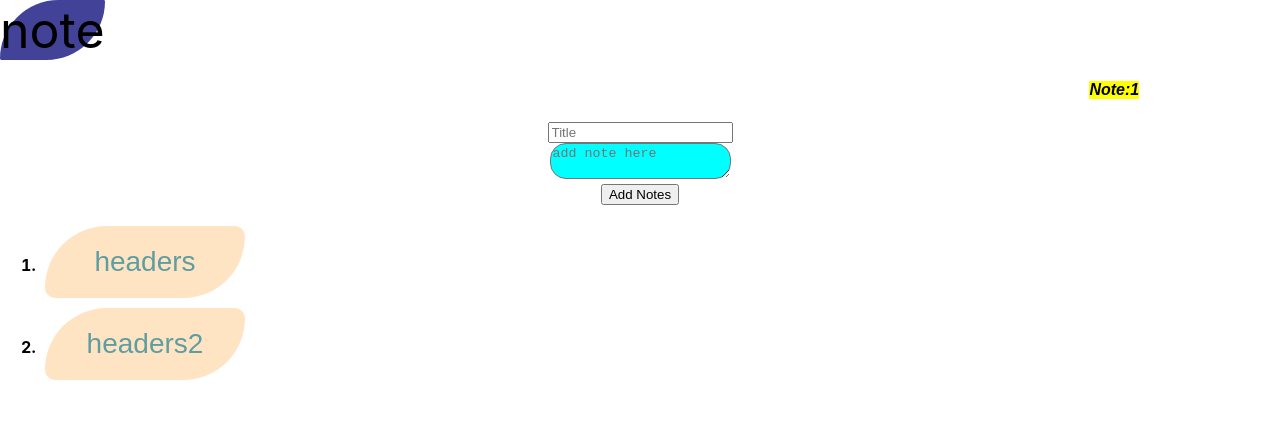
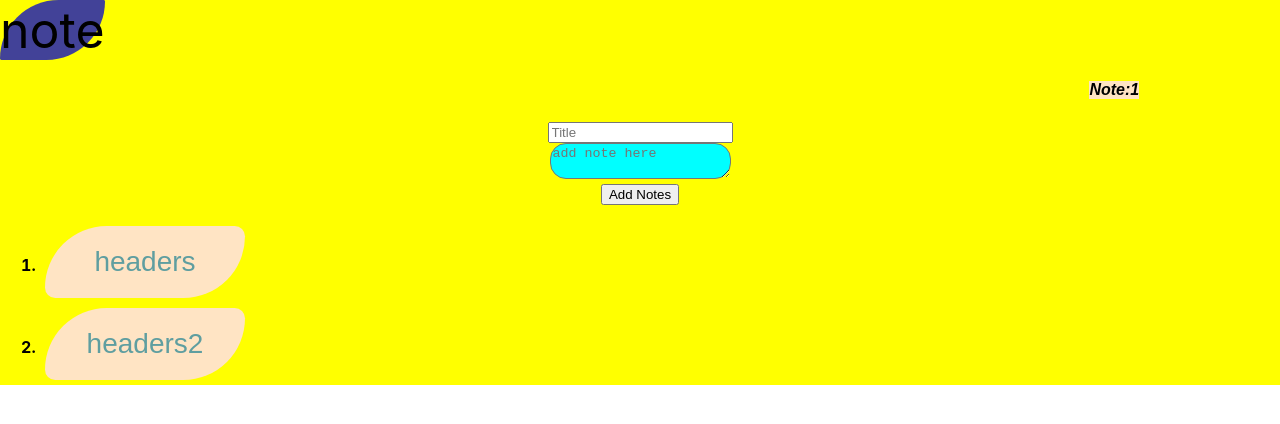
Before and after one commit to pjsherpa/note, a React (Create React App) app: page / in a window 1280 px wide. Shown: the top 424 px of the page. Built offline with nearby package versions, Linux system fonts and the light colour scheme.

Commit message:
Adding background color

```diff
--- a/src/component/NoteInput.js
+++ b/src/component/NoteInput.js
@@ -61,7 +61,7 @@ const NoteInput = () => {
 
   const noteList = notes.map((item) => {
     return (
-      <li key={item.headers}>
+      <li className="container" key={item.headers}>
         <button
           className="button"
           onClick={() => handleButtonClickShow(item.header)}
@@ -91,7 +91,7 @@ const NoteInput = () => {
     );
   });
   return (
-    <div>
+    <div className="container">
       <header className="header">note</header>
       <h4 className="noteHeader">
         <i>Note:{notePop}</i>
--- a/src/component/NoteInputStyle.css
+++ b/src/component/NoteInputStyle.css
@@ -1,3 +1,6 @@
+.container{
+  background-color:yellow;
+}
 
 .header{
   display: inline-block;
@@ -35,6 +38,7 @@ opacity: 0;
 top: 0;
 right: -20px;
 transition: 0.5;
+background-color: bisque;
 }
 .button:hover span {
   padding-right: 35px;
@@ -58,7 +62,7 @@ transition: 0.5;
 }
 
 i{
-  background-color:yellow;
+  background-color:bisque;
 }
 
 li{
```
